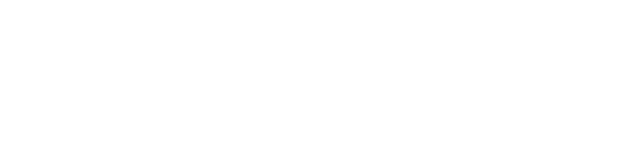
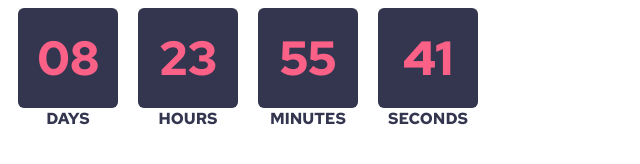
Before and after one commit to BharathASL/Launch-countdown-timer, a plain HTML site: page app/index.html in a window 1280 px wide. Shown: the whole page, without its empty margins (0-640 px from the left). Drawn offline with Linux system fonts and the light colour scheme.

Commit message:
2021-01-30 Changes

```diff
--- a/app/index.html
+++ b/app/index.html
@@ -4,11 +4,33 @@
 <head>
     <meta charset="UTF-8">
     <meta name="viewport" content="width=device-width, initial-scale=1.0">
-    <title>Document</title>
+    <title>Launch countdown timer</title>
+    <link rel="stylesheet" href="css/styles.css">
 </head>
 
 <body>
-
+    <div class="container">
+        <div class="title"></div>
+        <div class="launch-timer">
+            <div class="each-unit">
+                <div class="each-unit__value">08</div>
+                <div class="each-unit__name">DAYS</div>
+            </div>
+            <div class="each-unit">
+                <div class="each-unit__value">23</div>
+                <div class="each-unit__name">HOURS</div>
+            </div>
+            <div class="each-unit">
+                <div class="each-unit__value">55</div>
+                <div class="each-unit__name">MINUTES</div>
+            </div>
+            <div class="each-unit">
+                <div class="each-unit__value">41</div>
+                <div class="each-unit__name">SECONDS</div>
+            </div>
+        </div>
+        <div class="footer"></div>
+    </div>
 </body>
 
 </html>
--- /dev/null
+++ b/app/scss/_global.scss
@@ -0,0 +1,4 @@
+@import "variables";
+* {
+    font-family: $global-font;
+}
--- /dev/null
+++ b/app/scss/_timer.scss
@@ -0,0 +1,26 @@
+@import "global";
+@import "variables";
+
+.launch-timer {
+    display: flex;
+    .each-unit {
+        margin: 0 10px;
+        > * {
+            display: flex;
+            align-items: center;
+            justify-content: center;
+        }
+        &__value {
+            width: 100px;
+            height: 100px;
+            font-size: xxx-large;
+            border-radius: 6px;
+            color: $primary-color-red;
+            background-color: $neutral-color-dark-desaturated-blue;
+            box-shadow: inset 1px solid;
+        }
+        &__name {
+            color: $neutral-color-dark-desaturated-blue;
+        }
+    }
+}
--- /dev/null
+++ b/app/scss/_variables.scss
@@ -0,0 +1,8 @@
+$primary-color-blue: hsl(236, 21%, 26%);
+$primary-color-red: hsl(345, 95%, 68%);
+$neutral-color-white: hsl(0, 0%, 100%);
+$neutral-color-dark-desaturated-blue: hsl(236, 21%, 26%);
+$neutral-color-very-dark-blue: hsl(235, 16%, 14%);
+$neutral-color-very-dark-mostly-black-blue: hsl(234, 17%, 12%);
+@import url("https://fonts.googleapis.com/css2?family=Red+Hat+Text:wght@700&display=swap");
+$global-font: "Red Hat Text", sans-serif;
--- a/app/scss/styles.scss
+++ b/app/scss/styles.scss
@@ -0,0 +1 @@
+@import "timer";
```
Also changed, not shown: app/css/styles.css, 1 other file.
